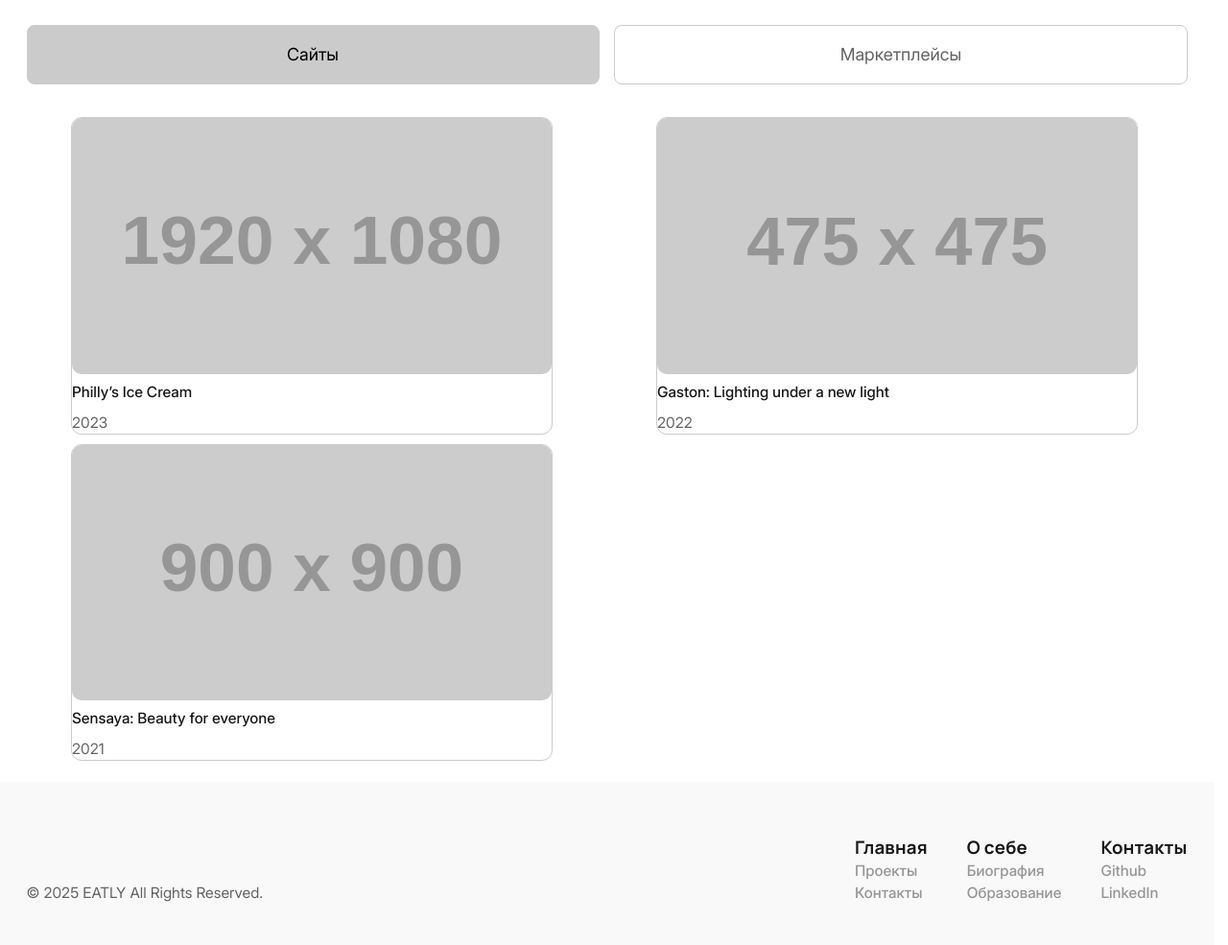
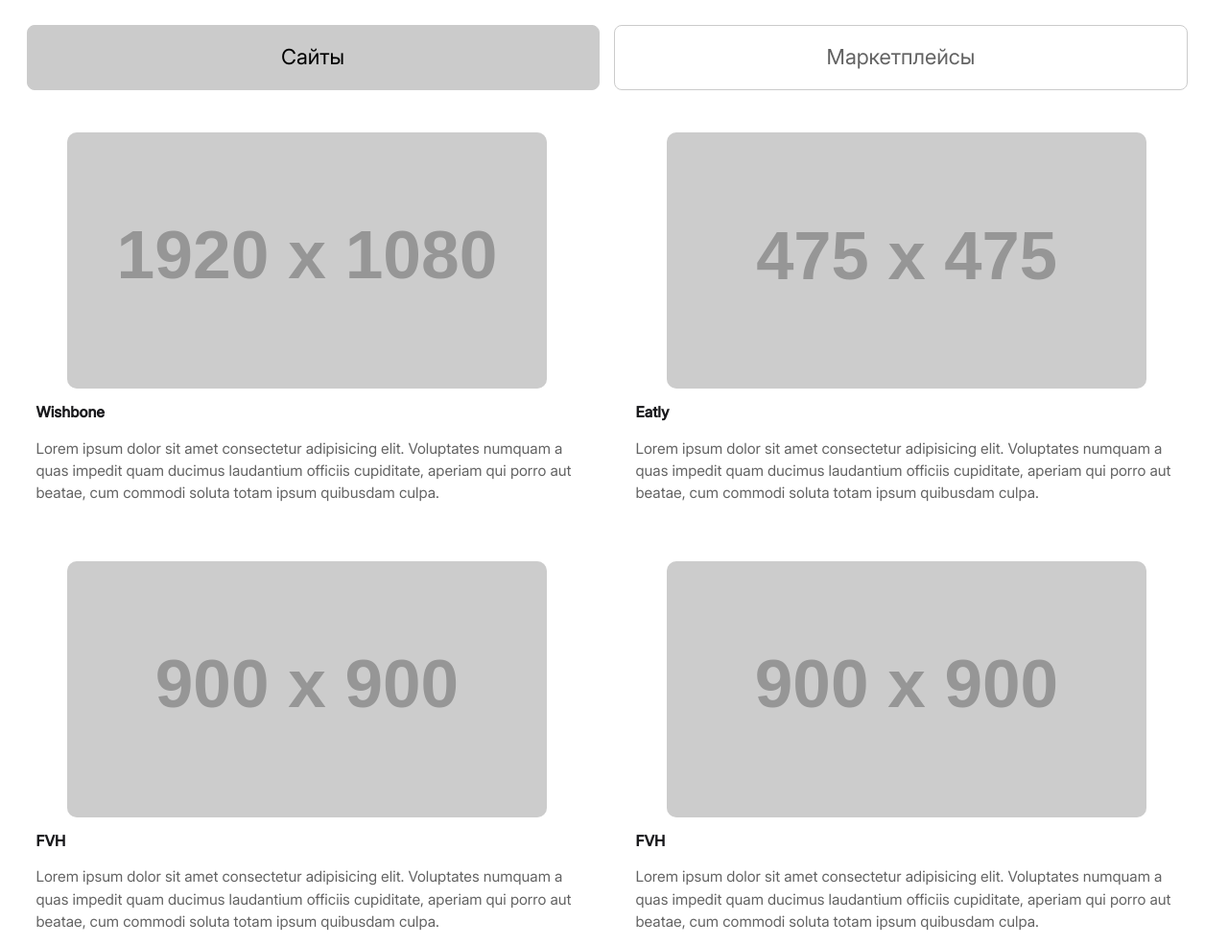
Before and after one commit to JuTeeX2/Portfolio, a website with bundled scripts: page index.html in a window 1280 px wide. Shown: the part 400-1385 px from the top of the page at 96% size. Built offline with nearby package versions, Linux system fonts and the light colour scheme; placeholder pictures from the web are drawn by us.

Commit message:
animation blog

```diff
--- a/index.html
+++ b/index.html
@@ -11,6 +11,7 @@
 
 <body>
   <header class="header" data-js-header>
+    <div class="header__bg"></div>
     <div class="container">
       <div class="header__body">
         <!-- <a href="/" class="header__logo logo" aria-label="Home" title="Home">
@@ -87,25 +88,37 @@
                   data-js-filter-button aria-selected="false" tabindex="-1">
                   Маркетплейсы
                 </button>
+                <!-- <button class="filter__button" type="button" id="tab-2" role="tab" aria-controls="tabpanel-2"
+                  data-js-filter-button aria-selected="false" tabindex="-1">
+                  Маркетплейсы
+                </button>
+                <button class="filter__button" type="button" id="tab-2" role="tab" aria-controls="tabpanel-2"
+                  data-js-filter-button aria-selected="false" tabindex="-1">
+                  Маркетплейсы
+                </button> -->
               </div>
             </header>
             <div class="projects__content">
-              <div class="projects__content-panel is-active" id="tabpanel-1" aria-labelledby="tab-1" tabindex="0"
-                data-js-filter-content>
-                <div class="projects__content_item">
-                  <img src="http://dummyimage.com/1920x1080" alt="" class="projects__content-img">
-                  <h3 class="projects__content-name">Philly’s Ice Cream</h3>
-                  <time datetime="2023">2023</time>
+              <div class="projects__content-panel is-active" id="tabpanel-1" aria-labelledby="tab-1" data-js-filter-content>
+                <div class="projects__content_item" tabindex="0">
+                  <img src="http://dummyimage.com/1920x1080" alt="Изображение сайта" class="projects__content-img">
+                  <h3 class="projects__content-name">Wishbone</h3>
+                  <p>Lorem ipsum dolor sit amet consectetur adipisicing elit. Voluptates numquam a quas impedit quam ducimus laudantium officiis cupiditate, aperiam qui porro aut beatae, cum commodi soluta totam ipsum quibusdam culpa.</p>
                 </div>
-                <div class="projects__content_item">
-                  <img src="http://dummyimage.com/475" alt="" class="projects__content-img">
-                  <h3 class="projects__content-name">Gaston: Lighting under a new light</h3>
-                  <time datetime="2022">2022</time>
+                <div class="projects__content_item" tabindex="0">
+                  <img src="http://dummyimage.com/475" alt="Изображение сайта" class="projects__content-img">
+                  <h3 class="projects__content-name">Eatly</h3>
+                  <p>Lorem ipsum dolor sit amet consectetur adipisicing elit. Voluptates numquam a quas impedit quam ducimus laudantium officiis cupiditate, aperiam qui porro aut beatae, cum commodi soluta totam ipsum quibusdam culpa.</p>
                 </div>
-                <div class="projects__content_item">
-                  <img src="http://dummyimage.com/900" alt="" class="projects__content-img">
-                  <h3 class="projects__content-name">Sensaya: Beauty for everyone</h3>
-                  <time datetime="2021">2021</time>
+                <div class="projects__content_item" tabindex="0">
+                  <img src="http://dummyimage.com/900" alt="Изображение сайта" class="projects__content-img">
+                  <h3 class="projects__content-name">FVH</h3>
+                  <p>Lorem ipsum dolor sit amet consectetur adipisicing elit. Voluptates numquam a quas impedit quam ducimus laudantium officiis cupiditate, aperiam qui porro aut beatae, cum commodi soluta totam ipsum quibusdam culpa.</p>
+                </div>
+                <div class="projects__content_item" tabindex="0">
+                  <img src="http://dummyimage.com/900" alt="Изображение сайта" class="projects__content-img">
+                  <h3 class="projects__content-name">FVH</h3>
+                  <p>Lorem ipsum dolor sit amet consectetur adipisicing elit. Voluptates numquam a quas impedit quam ducimus laudantium officiis cupiditate, aperiam qui porro aut beatae, cum commodi soluta totam ipsum quibusdam culpa.</p>
                 </div>
               </div>
               <!-- <div class="projects__content-panel" id="tabpanel-2" aria-labelledby="tab-2" tabindex="0"
--- a/styles/_globals.scss
+++ b/styles/_globals.scss
@@ -1,6 +1,8 @@
 @use 'helpers' as *;
 
 html {
+  scroll-behavior: smooth;
+
   &.is-lock {
     overflow: hidden;
   }
--- a/styles/blocks/_filter.scss
+++ b/styles/blocks/_filter.scss
@@ -15,7 +15,7 @@
     padding: fluid(20,12);
     border: var(--border);
     border-radius: rem(8);
-    font-size: rem(18);
+    font-size: rem(22);
     background-color: transparent;
     color: var(--color-text3);
 
--- a/styles/blocks/_header.scss
+++ b/styles/blocks/_header.scss
@@ -3,6 +3,8 @@
 .header {
   position: sticky;
   top: 0;
+  left: 0;
+  width: 100%;
   z-index: 100;
   background-color: var(--color-light);
   animation-name: scrolling-header;
@@ -14,6 +16,16 @@
     to {
       box-shadow: 0 0 .1rem var(--color-gray);
     }
+  }
+
+  &__bg{
+    position: absolute;
+    inset: 0;
+    top: auto;
+    height: 13rem;
+    background: linear-gradient(to bottom, #fff6 0%, #fff 100%),
+    url(https://scroll-driven-animations.style/demos/shrinking-header-shadow/shared/skyline.png) repeat-x 50% 100% / 650px auto;
+    z-index: -1;
   }
 
   &__body {
--- a/styles/blocks/_projects.scss
+++ b/styles/blocks/_projects.scss
@@ -5,7 +5,7 @@
 .projects{
   background-color: var(--color-light);
 
-  &__overlay{
+  &__overlay {
     width: 100%;
     display: flex;
     flex-direction: column;
@@ -13,48 +13,58 @@
     padding-top: fluid(30,10);
   }
 
-  &__content{
+  &__content {
     position: relative;
     padding-block: fluid(30,10);
 
-    &-panel{
+    &-panel {
       width: 100%;
       display: grid;
-      grid-template-columns: auto 50%;
+      grid-template-columns: 1fr 1fr;
       justify-items: center;
-      gap: rem(10);
+      gap: rem(40);
 
 
-      &:not(.is-active){
+      &:not(.is-active) {
         display: none;
       }
 
-      &:focus-visible{
-
+      &:focus-visible {
+        outline-offset: none;
       }
 
-      @include mobile{
+      @include mobile {
         display: flex;
         flex-direction: column;
       }
     }
 
-    &_item{
+    &_item {
       display: flex;
       flex-direction: column;
       gap: rem(15);
-      border: var(--border);
+      padding: rem(10);
       border-radius: rem(11);
+      cursor: pointer;
     }
 
-    &-name{
-      @include fluid-text(18,12);
+    &_item:hover {
+      outline: auto;
+      outline-color: var(--color-gray)
     }
 
-    &-img{
+    &-name {
+      @include fluid-text(18,12);
+      font-weight: 600;
+      line-height: 1.3rem;
+    }
+
+    &-img {
+      position: relative;
       background-color: var(--color-img);
       border-radius: rem(10);
-      object-fit:cover;
+      object-fit: cover;
+      align-self: center;
       @include square(rem(500));
       height: fluid(350,150);
       @include mobile {
@@ -63,5 +73,4 @@
       }
     }
   }
-
 }
```
Also changed, not shown: images/skyline.png (added), styles/main.css, 1 other file.
